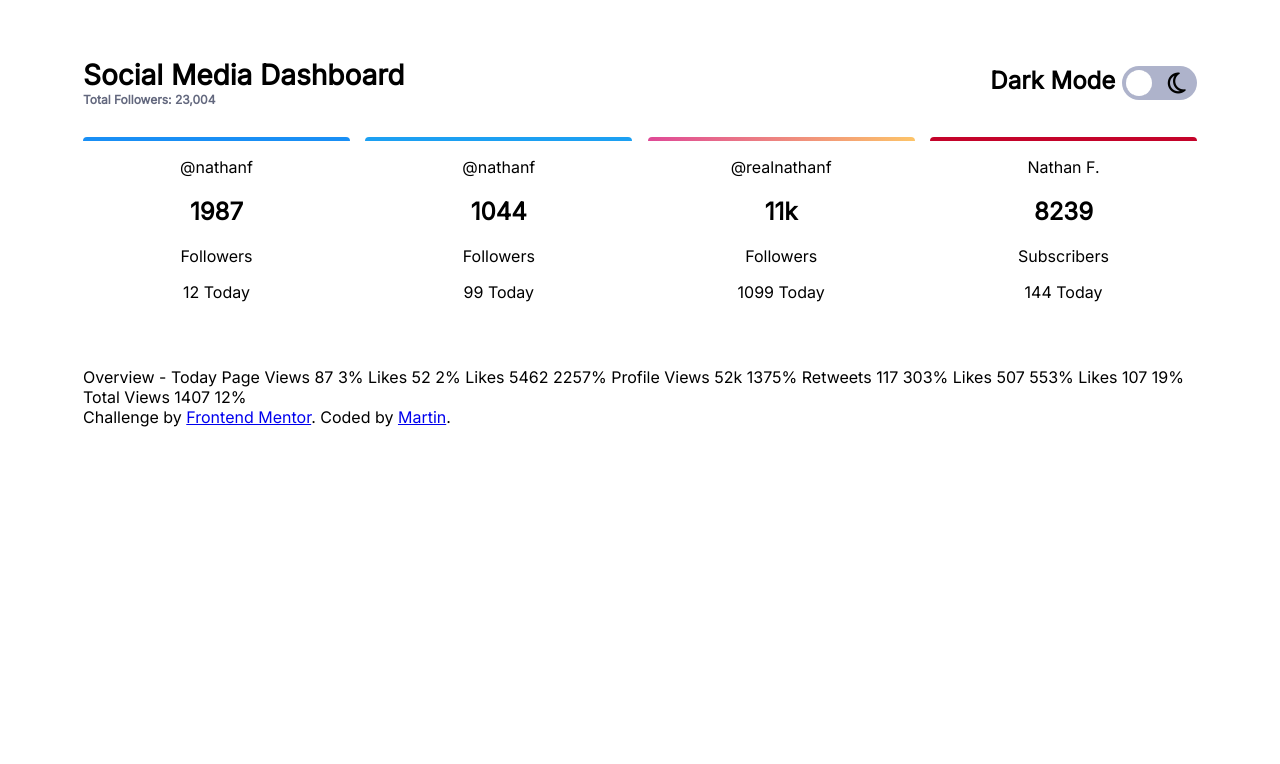
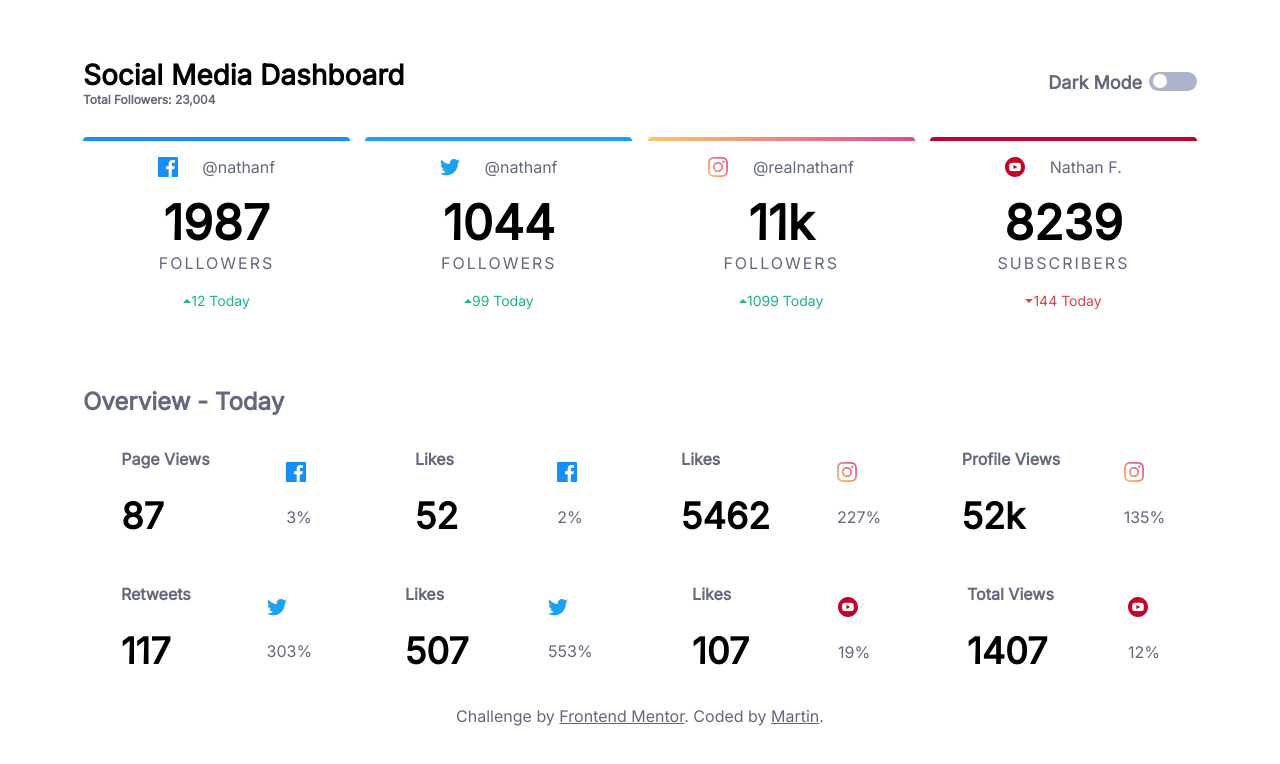
Before and after one commit to tinchomartin/SocialMediaDashboard, a plain HTML site: page index.html in a window 1280 px wide. Drawn offline with Linux system fonts and the light colour scheme.

Commit message:
actualizado el toggler, el modo nocturno y el dash secundario

```diff
--- a/darkMode.js
+++ b/darkMode.js
@@ -1,5 +1,14 @@
-const check = document.getElementById("changer");
-  check.addEventListener('change',e => {
-    e.preventDefault;
-   document.body.classList.toggle("dark-theme");
-  })
+// const check = document.getElementById("changer");
+//   check.addEventListener('change',e => {
+//     e.preventDefault;
+//    document.body.classList.toggle("dark-theme");
+//   })
+
+const toggleClick = document.querySelector(".toggler");
+slider = document.querySelector(".slider");
+
+function darkMode() {
+  toggleClick.classList.toggle("dark-theme");
+  slider.classList.toggle("dark-theme");
+  document.body.classList.toggle("dark-theme");
+}
--- a/estilos.css
+++ b/estilos.css
@@ -1,193 +1,290 @@
-body{
-  font-family: 'Inter', sans-serif;
-   padding: 50px 75px;
-  background-color: hsl(0, 0%, 100%)
+* {
+  box-sizing: border-box;
+  color: hsl(228, 12%, 44%);
 }
 
+body {
+  font-family: "Inter", sans-serif;
+  padding: 50px 75px;
+  background-color: hsl(0, 0%, 100%);
+}
 
-.dark-theme{
-  font-family: 'Inter', sans-serif;
-   padding: 50px 75px;
+.dark-theme {
+  font-family: "Inter", sans-serif;
   background-color: hsl(232, 19%, 15%);
 }
 
-header {
-display:flex;
+.dark-theme .num-foll {
+  color: white;
 }
 
+header {
+  display: flex;
+}
 
-header section h1{
-  display:block;
+header section h1 {
+  display: block;
+  margin: 0;
+  font-size: 1.75rem;
+  font-weight: 800;
+  color: black;
+}
+
+.dark-theme header section h1 {
+  display: block;
+  color: white;
   margin: 0;
   font-size: 1.75rem;
   font-weight: 800;
 }
 
-
-.dark-theme header section h1{
-  display:block;
-  color:white;
-    margin: 0;
- font-size: 1.75rem;
-    font-weight: 800;
+.dark-theme .first ul:first-child li:last-child {
+  color: white;
 }
 
-header section h3{
+header section h3 {
   margin: 0;
   font-size: 12px;
-    color: hsl(228, 12%, 44%);
   font-weight: bold;
 }
 
-
-
-.dm{
+.dm {
   margin: auto 0 auto auto;
 }
 
-.toggle{
+.toggle {
   font-size: 1.5rem;
   font-weight: bold;
-
+  display: flex;
 }
 
-.dark-theme .toggle{
+label {
+  font-size: 18px;
+  margin: 0 7px;
+}
+
+.dark-theme.toggle {
   font-size: 1.5rem;
   font-weight: bold;
-color:white;
+  color: white;
 }
 
-.switch {
+.toggler {
+  height: 19px;
+  width: 48px;
+  content: "";
+  border-radius: 100px;
+  background: hsl(230, 22%, 74%);
   position: relative;
-  display: inline-block;
-  width: 75px;
-  height: 34px;
-
-}
-
-.switch input {
-  opacity: 0;
-  width: 0;
-  height: 0;
-
+  cursor: pointer;
 }
 
 .slider {
   position: absolute;
-    cursor: pointer;
-
-  top: 0;
-  left: 0;
-  right: 0;
-  bottom: 0;
-  background: #aeb3cb;
-  -webkit-transition: .4s;
-  transition: .4s;
+  display: flex;
+  height: 14px;
+  width: 14px;
+  background: white;
+  content: "";
+  border-radius: 100px;
+  top: 2.4px;
+  left: 4px;
+  transition: transform 0.8s ease;
+  transform: translateX(0px);
 }
 
-.slider:before {
-  position: absolute;
-  content: "";
-  height: 26px;
-  width: 26px;
-  left: 4px;
-  bottom: 4px;
-  background-color: white;
-  -webkit-transition: .4s;
-  transition: .4s;
+.slider.dark-theme {
+  transform: translateX(26px);
+  background: black;
 }
 
-
-input:checked + .slider {
-  background: linear-gradient(90deg, #378fe6 0%, #3eda82 100%);
-
+.toggler.dark-theme {
+  background: linear-gradient(to left, hsl(210, 78%, 56%), hsl(146, 68%, 55%));
 }
 
-input:focus + .slider {
-  box-shadow: 0 0 1px #2196F3;
-}
-
-input:checked + .slider:before {
-  -webkit-transform: translateX(26px);
-  -ms-transform: translateX(26px);
-  transform: translateX(40px);
-}
-
-.slider.round {
-  border-radius: 34px;
-
-}
-
-.slider.round:before {
-  border-radius: 50%;
-}
-
-i{
+i {
   margin: 5px auto;
 }
 
-#theme-sun{
-  margin-left:5px
+#theme-sun {
+  margin-left: 5px;
 }
 
-#theme-moon{
-  margin-left: 10px
+#theme-moon {
+  margin-left: 10px;
 }
 
 @media screen and (max-width: 1440px) {
-
-	header{
+  header {
     margin-bottom: 30px;
   }
 
-	.main-dash{
-		display:flex;
-		justify-content:space-between;
+  .main-dash {
+    display: flex;
+    justify-content: space-between;
   }
 
   .big-dash {
-    height:230px;
-	width:267px;
-
+    height: 230px;
+    width: 267px;
   }
 
-  .big-dash:hover{
-	  background-color:hsl(225, 100%, 98%);
+  .big-dash:hover,
+  .small-dash:hover {
+    background-color: hsl(225, 100%, 98%);
   }
 
-  .container{
-	  text-align:center;
-  }
+  .dark-theme .big-dash:hover,
+  .small-dash:hover {
+    background-color: #252a41;
   }
 
-.ig{
-	content:"";
-	height:4px;
-	width:100%;
-	background:linear-gradient(to left, hsl(37, 97%, 70%), hsl(329, 70%, 58%));
-	border-radius:20px 20px 0px 0px;
+  .container {
+    text-align: center;
   }
 
-.twr{
-	content:"";
-	height:4px;
-	width:100%;
-	background:hsl(203, 89%, 53%);
-	border-radius:20px 20px 0px 0px;
+  p.user {
+    display: inline-block;
+    margin-left: 20px;
+    vertical-align: middle;
   }
 
-.fbk{
-	content:"";
-	height:4px;
-	width:100%;
-	background:hsl(208, 92%, 53%);
-	border-radius:20px 20px 0px 0px;
+  img {
+    height: auto;
+    max-width: 100%;
+    vertical-align: middle;
+  }
+  .num-foll {
+    font-size: 48px;
+    font-weight: 800;
+    margin-top: auto;
+    margin-bottom: 1px;
+    color: black;
   }
 
-.yt{
-	content:"";
-	height:4px;
-	width:100%;
-	background:hsl(348, 97%, 39%);
-	border-radius:20px 20px 0px 0px;
+  .followers {
+    margin-top: 0px;
+    text-transform: uppercase;
+    letter-spacing: 2px;
   }
+
+  .today-Follows {
+    font-size: 14px;
+    font-weight: 450;
+  }
+
+  .today-Follows.up {
+    color: hsl(163, 72%, 41%);
+  }
+
+  .today-Follows.up:before {
+    content: url("images/icon-up.svg");
+    vertical-align: 20%;
+  }
+
+  .today-Follows.down {
+    color: hsl(356, 69%, 56%);
+  }
+
+  .today-Follows.down:before {
+    content: url("images/icon-down.svg");
+    vertical-align: 20%;
+  }
+
+  .contenedor-dash {
+    display: flex;
+    justify-content: space-between;
+    margin: 0 0 20px 0;
+  }
+  .small-dash {
+    height: 115px;
+    width: 267px;
+  }
+
+  .first {
+    display: flex;
+    height: 100%;
+    align-items: center;
+    justify-content: space-around;
+  }
+
+  .first ul {
+    margin: 0;
+    padding: 0;
+  }
+
+  .first ul li {
+    list-style-type: none;
+    margin: 0;
+    padding: 0;
+  }
+  .first ul li:first-child {
+    margin: 0 0 25px 0;
+    font-weight: bold;
+  }
+
+  .first ul:first-child li:last-child {
+    font-size: 36px;
+    color: black;
+    font-weight: bold;
+  }
+
+  . .first ul:last-child li {
+    text-align: end;
+  }
+
+  /* .first {
+    display: flex;
+    justify-content: space-between;
+  }
+
+  .second {
+    display: flex;
+    justify-content: space-between;
+  }
+
+  .over-follows,
+  .percentage {
+    margin: 0px;
+  }
+
+  .titulo-desc {
+    margin: 0px;
+  } */
+}
+
+.ig {
+  content: "";
+  height: 4px;
+  width: 100%;
+  background: linear-gradient(90deg, #fdc468, #df4996);
+  border-radius: 20px 20px 0px 0px;
+}
+
+.twr {
+  content: "";
+  height: 4px;
+  width: 100%;
+  background: hsl(203, 89%, 53%);
+  border-radius: 20px 20px 0px 0px;
+}
+
+.fbk {
+  content: "";
+  height: 4px;
+  width: 100%;
+  background: hsl(208, 92%, 53%);
+  border-radius: 20px 20px 0px 0px;
+}
+
+.yt {
+  content: "";
+  height: 4px;
+  width: 100%;
+  background: hsl(348, 97%, 39%);
+  border-radius: 20px 20px 0px 0px;
+}
+
+footer {
+  text-align: center;
+}
--- a/index.html
+++ b/index.html
@@ -1,54 +1,60 @@
 <!DOCTYPE html>
 <html lang="en">
   <head>
-  <meta charset="UTF-8">
-  <meta name="viewport" content="width=device-width, initial-scale=1.0"> <!-- displays site properly based on user's device -->
+    <meta charset="UTF-8" />
+    <meta name="viewport" content="width=device-width, initial-scale=1.0" />
+    <!-- displays site properly based on user's device -->
 
-  <link rel="icon" type="image/png" sizes="32x32" href="./images/favicon-32x32.png">
-      <link rel="stylesheet" href="estilos.css">
-
+    <link
+      rel="icon"
+      type="image/png"
+      sizes="32x32"
+      href="./images/favicon-32x32.png"
+    />
+    <link rel="stylesheet" href="estilos.css" />
 
     <title>Frontend Mentor | Social Media Dashboard</title>
     <script src="https://use.fontawesome.com/2dc06f3d8f.js"></script>
 
-<link href="https://fonts.googleapis.com/css2?family=Inter:wght@400&display=swap" rel="stylesheet">
+    <link
+      href="https://fonts.googleapis.com/css2?family=Inter:wght@400&display=swap"
+      rel="stylesheet"
+    />
 
     <!-- Feel free to remove these styles or customise in your own stylesheet 👍 -->
-
   </head>
 
   <body>
-
-  <header> <section>
+    <header>
+      <section>
         <h1>Social Media Dashboard</h1>
         <h3>Total Followers: 23,004</h3>
       </section>
 
-    <section class="dm"> <div class="toggle" >Dark Mode
-      <label class="switch" for="changer">
-  <input type="checkbox" id="changer">
-  <span class="slider round">
-    <i class="fa fa-sun-o" id="theme-sun" aria-hidden="true"></i>
+      <section class="dm">
+        <div class="toggle">
+          <label for="toggler">Dark Mode</label>
 
-<i class="fa fa-moon-o" id="theme-moon" aria-hidden="true"></i>
-</span>
-</label></div>
-
+          <div class="toggler" onClick="darkMode()">
+            <span class="slider"></span>
+          </div>
+        </div>
       </section>
     </header>
 
     <main>
-
       <section class="main-dash">
-
         <div class="big-dash">
           <div class="fbk"></div>
 
           <div class="container">
-<p class="user" id="fbk">@nathanf</p>
-    <h1 class="followers">1987</h1>
-  <p class="num-foll">Followers</p>
-  <p class="today-Follows">12 Today</p>
+            <img src="images/icon-facebook.svg" alt="" />
+            <p class="user" id="fbk">
+              @nathanf
+            </p>
+            <h1 class="num-foll">1987</h1>
+            <p class="followers">Followers</p>
+            <p class="today-Follows up">12 Today</p>
           </div>
         </div>
 
@@ -56,10 +62,13 @@
           <div class="twr"></div>
 
           <div class="container">
-<p class="user" id="twr">@nathanf</p>
-    <h1 class="followers">1044</h1>
-  <p class="num-foll">Followers</p>
-  <p class="today-Follows">99 Today</p>
+            <img src="images/icon-twitter.svg" alt="" />
+            <p class="user" id="twr">
+              @nathanf
+            </p>
+            <h1 class="num-foll">1044</h1>
+            <p class="followers">Followers</p>
+            <p class="today-Follows up">99 Today</p>
           </div>
         </div>
 
@@ -67,10 +76,13 @@
           <div class="ig"></div>
 
           <div class="container">
-<p class="user" id="ig">@realnathanf</p>
-    <h1 class="followers">11k</h1>
-  <p class="num-foll">Followers</p>
-  <p class="today-Follows">1099 Today</p>
+            <img src="images/icon-instagram.svg" alt="" />
+            <p class="user" id="ig">
+              @realnathanf
+            </p>
+            <h1 class="num-foll">11k</h1>
+            <p class="followers">Followers</p>
+            <p class="today-Follows up">1099 Today</p>
           </div>
         </div>
 
@@ -78,56 +90,137 @@
           <div class="yt"></div>
 
           <div class="container">
-<p class="user" id="yt">Nathan F.</p>
-    <h1 class="followers">8239</h1>
-  <p class="num-foll">Subscribers</p>
-  <p class="today-Follows">144 Today</p>
+            <img src="images/icon-youtube.svg" alt="" />
+            <p class="user" id="yt">
+              Nathan F.
+            </p>
+            <h1 class="num-foll">8239</h1>
+            <p class="followers">Subscribers</p>
+            <p class="today-Follows down">144 Today</p>
+          </div>
+        </div>
+      </section>
+      <section class="second-dash">
+        <h2>Overview - Today</h2>
+        <div class="contenedor-dash">
+          <div class="small-dash">
+            <div class="first">
+              <ul>
+                <li>Page Views</li>
+                <li>87</li>
+              </ul>
+              <ul>
+                <li><img src="images/icon-facebook.svg" alt="" /></li>
+                <li>3%</li>
+              </ul>
+            </div>
+          </div>
+
+          <div class="small-dash">
+            <div class="first">
+              <ul>
+                <li>Likes</li>
+                <li>52</li>
+              </ul>
+              <ul>
+                <li><img src="images/icon-facebook.svg" alt="" /></li>
+                <li>2%</li>
+              </ul>
+            </div>
+          </div>
+
+          <div class="small-dash">
+            <div class="first">
+              <ul>
+                <li>Likes</li>
+                <li>5462</li>
+              </ul>
+              <ul>
+                <li><img src="images/icon-instagram.svg" alt="" /></li>
+                <li>227%</li>
+              </ul>
+            </div>
+          </div>
+
+          <div class="small-dash">
+            <div class="first">
+              <ul>
+                <li>Profile Views</li>
+                <li>52k</li>
+              </ul>
+              <ul>
+                <li><img src="images/icon-instagram.svg" alt="" /></li>
+                <li>135%</li>
+              </ul>
+            </div>
+          </div>
+        </div>
+
+        <div class="contenedor-dash">
+          <div class="small-dash">
+            <div class="first">
+              <ul>
+                <li>Retweets</li>
+                <li>117</li>
+              </ul>
+              <ul>
+                <li><img src="images/icon-twitter.svg" alt="" /></li>
+                <li>303%</li>
+              </ul>
+            </div>
+          </div>
+
+          <div class="small-dash">
+            <div class="first">
+              <ul>
+                <li>Likes</li>
+                <li>507</li>
+              </ul>
+              <ul>
+                <li><img src="images/icon-twitter.svg" alt="" /></li>
+                <li>553%</li>
+              </ul>
+            </div>
+          </div>
+
+          <div class="small-dash">
+            <div class="first">
+              <ul>
+                <li>Likes</li>
+                <li>107</li>
+              </ul>
+              <ul>
+                <li><img src="images/icon-youtube.svg" alt="" /></li>
+                <li>19%</li>
+              </ul>
+            </div>
+          </div>
+
+          <div class="small-dash">
+            <div class="first">
+              <ul>
+                <li>Total Views</li>
+                <li>1407</li>
+              </ul>
+              <ul>
+                <li><img src="images/icon-youtube.svg" alt="" /></li>
+                <li>12%</li>
+              </ul>
+            </div>
           </div>
         </div>
       </section>
     </main>
 
-
-  Overview - Today
-
-  Page Views
-  87
-  3%
-
-  Likes
-  52
-  2%
-
-  Likes
-  5462
-  2257%
-
-  Profile Views
-  52k
-  1375%
-
-  Retweets
-  117
-  303%
-
-  Likes
-  507
-  553%
-
-  Likes
-  107
-  19%
-
-  Total Views
-  1407
-  12%
-
     <div class="attribution">
-    Challenge by <a href="https://www.frontendmentor.io?ref=challenge" target="_blank">Frontend Mentor</a>.
-    Coded by <a href="https://github.com/tinchomartin">Martin</a>.
+      <footer>
+        Challenge by
+        <a href="https://www.frontendmentor.io?ref=challenge" target="_blank"
+          >Frontend Mentor</a
+        >. Coded by <a href="https://github.com/tinchomartin">Martin</a>.
+      </footer>
     </div>
 
     <script type="text/javascript" src="darkMode.js"></script>
-
   </body>
 </html>
```
Lines whose indentation alone changed are shown as unchanged.
